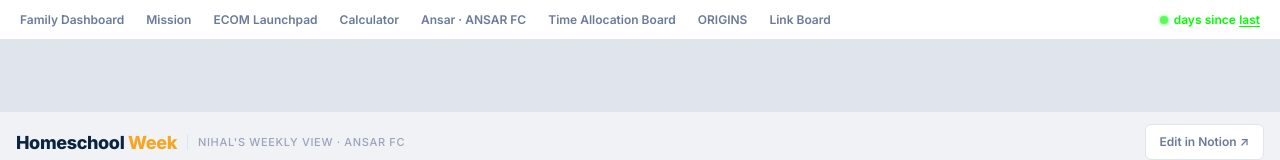
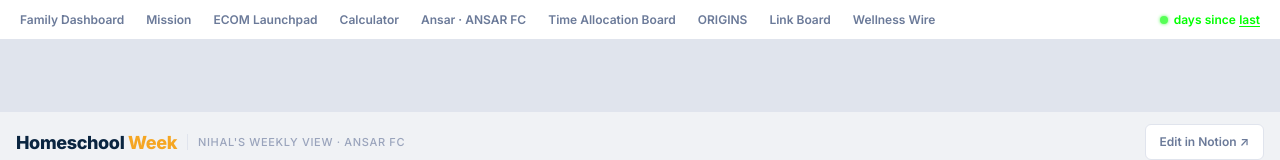
Before and after one commit to kurgelecom-oss/family-dashboard, a Next.js app: page /week in a window 1280 px wide. Shown: the top 160 px of the page. Built offline with nearby package versions, Linux system fonts and the light colour scheme; no server answers.

Commit message:
feat(nav): add Wellness Wire external link to TopNav
Co-Authored-By: Claude Opus 5 (1M context) <noreply@anthropic.com>

```diff
--- a/app/components/TopNav.tsx
+++ b/app/components/TopNav.tsx
@@ -1,7 +1,7 @@
 "use client";
 import { useEffect, useState } from "react";
 
-const LINKS = [
+const LINKS: { label: string; href: string; external?: boolean }[] = [
   { label: "Family Dashboard",      href: "https://kurgel-dashboard.netlify.app/" },
   // Second, not last: .topnav scrolls horizontally on a phone and only the
   // first couple of entries are reachable without swiping, so the daily
@@ -18,6 +18,10 @@ const LINKS = [
   { label: "Time Allocation Board", href: "https://kurgel-dashboard.netlify.app/board" },
   { label: "ORIGINS",               href: "https://kurgel-dashboard.netlify.app/origins" },
   { label: "Link Board",            href: "https://luxury-kringle-cf4171.netlify.app/" },
+  // Off-network surface, unlike every entry above it: opens in its own tab so
+  // the dashboard stays put on the TV. `external` is the only per-link flag —
+  // className and wrapper stay identical to the siblings.
+  { label: "Wellness Wire",         href: "https://dashboard.wellnesswire.co/app", external: true },
 ];
 
 function normPath(p: string): string {
@@ -77,6 +81,7 @@ export default function TopNav() {
           key={link.href}
           href={link.href}
           className={link.href === active ? "topnav-link active" : "topnav-link"}
+          {...(link.external ? { target: "_blank", rel: "noopener noreferrer" } : {})}
         >
           {link.label}
         </a>
```
